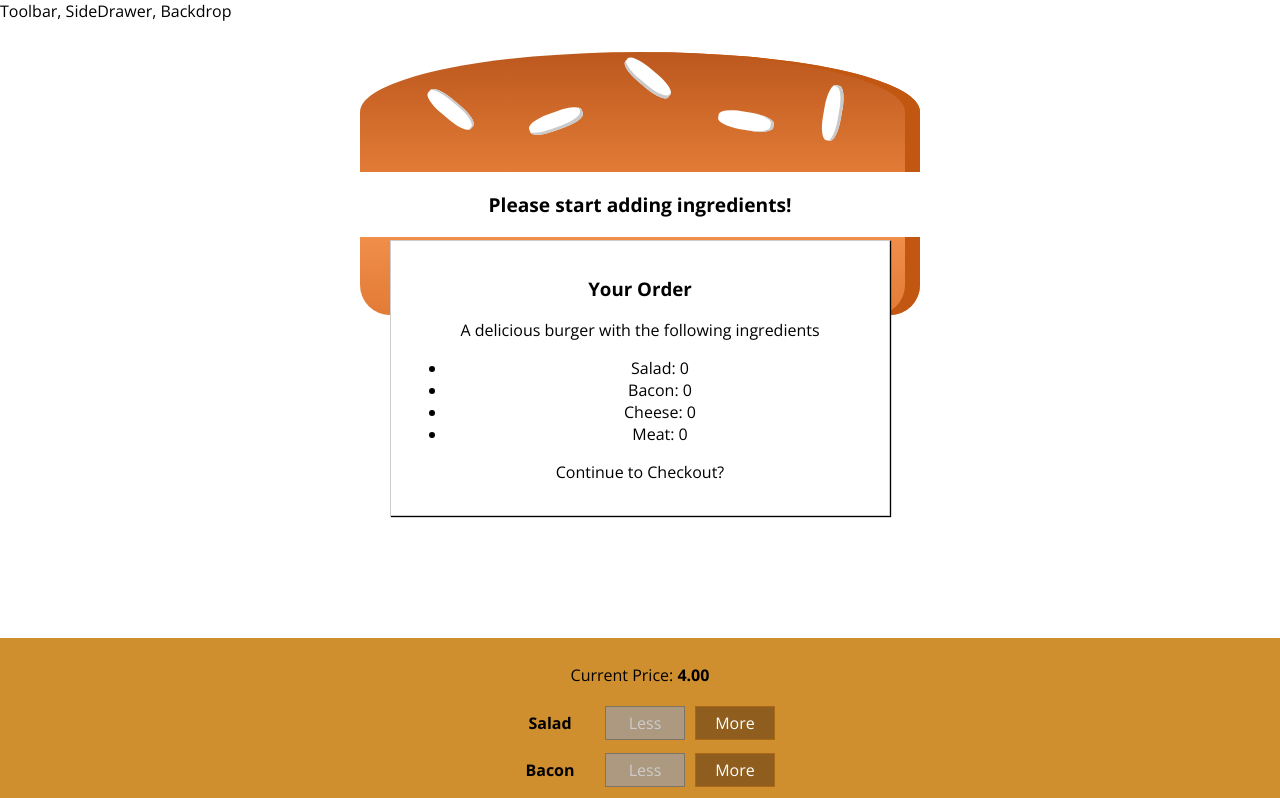
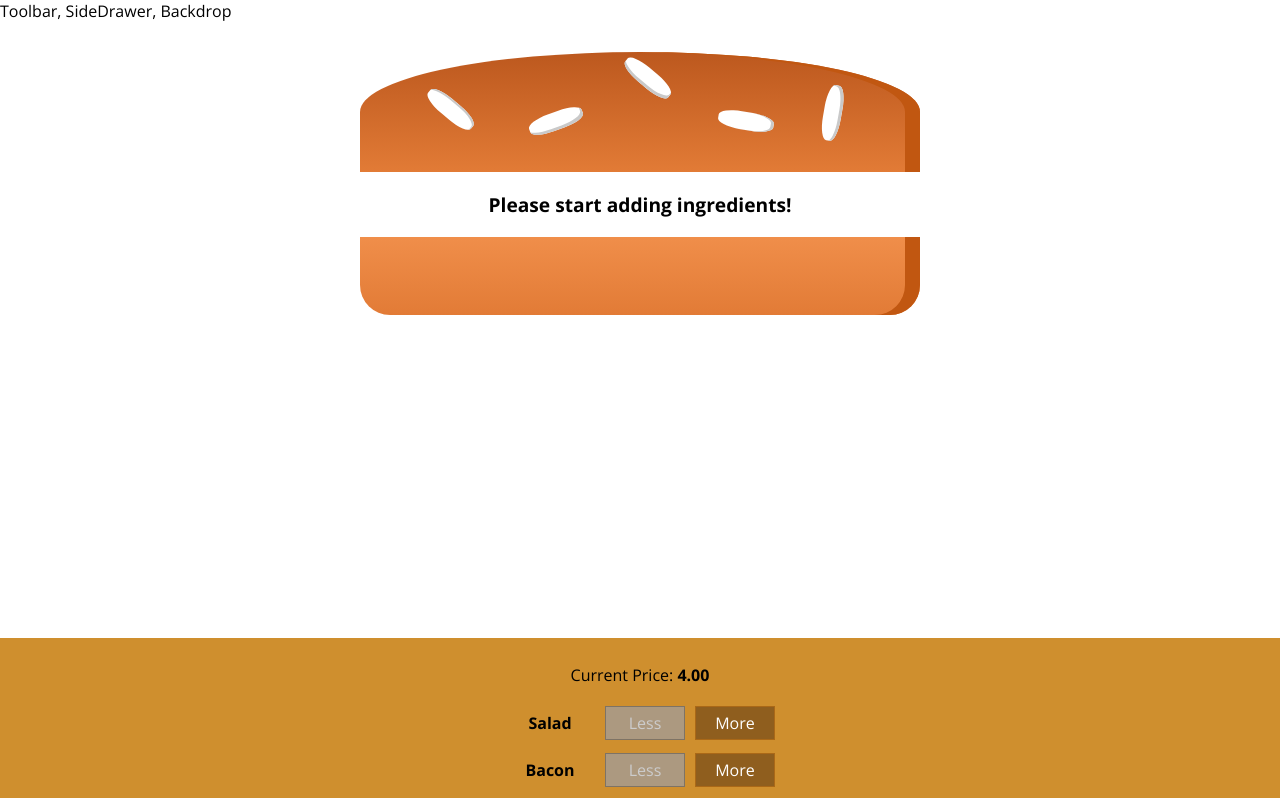
Before and after one commit to hishambokhari/TheBurgerBuilder, a React app: page / in a window 1280 px wide. Shown: the top 798 px of the page. Built offline with nearby package versions, Linux system fonts and the light colour scheme.

Commit message:
Showing and Hiding the modal

```diff
--- a/src/components/Burger/BuildControls/BuildControls.js
+++ b/src/components/Burger/BuildControls/BuildControls.js
@@ -25,7 +25,8 @@
     ))}
     <button
     className={classes.OrderButton}
-    disabled={!props.purchaseable}>ORDER NOW</button>
+    disabled={!props.purchaseable}
+    onClick={props.ordered}>ORDER NOW</button>
   </div>
 )
 
--- a/src/components/UI/Modal/Modal.js
+++ b/src/components/UI/Modal/Modal.js
@@ -2,7 +2,12 @@
 import classes from './Modal.css'
 
 const modal = (props) => (
-  <div className={classes.Modal}>
+  <div
+  className={classes.Modal}
+  style={{
+    transform: props.show ? 'translateY(0)' : 'translateY(-100vh)',
+    opacity: props.show ? '1' : '0'
+    }}>
     {props.children}
   </div>
 );
--- a/src/containers/BurgerBuilder/BurgerBuilder.js
+++ b/src/containers/BurgerBuilder/BurgerBuilder.js
@@ -22,7 +22,8 @@
       meat: 0
     },
     totalPrice: 4,
-    purchaseable: false
+    purchaseable: false,
+    purchasing: false
   }
 
   updatePurchaseState (ingredients) {
@@ -67,6 +68,10 @@
     this.updatePurchaseState(updatedIngredients);
   }
 
+  purchaseHandler = () => {
+    this.setState({purchasing: true})
+  }
+
 
   render(){
     const disableInfo = {
@@ -77,7 +82,7 @@
     }
     return (
       <Aux>
-        <Modal>
+        <Modal show={this.state.purchasing}>
           <OrderSummary ingredients={this.state.ingredients}/>
         </Modal>
         <Burger ingredients={this.state.ingredients}/>
@@ -86,6 +91,7 @@
         ingredientRemoved={this.removeIngredientHandler}
         disabled={disableInfo}
         purchaseable={this.state.purchaseable}
+        ordered={this.purchaseHandler}
         price={this.state.totalPrice}/>
       </Aux>
     );
```
